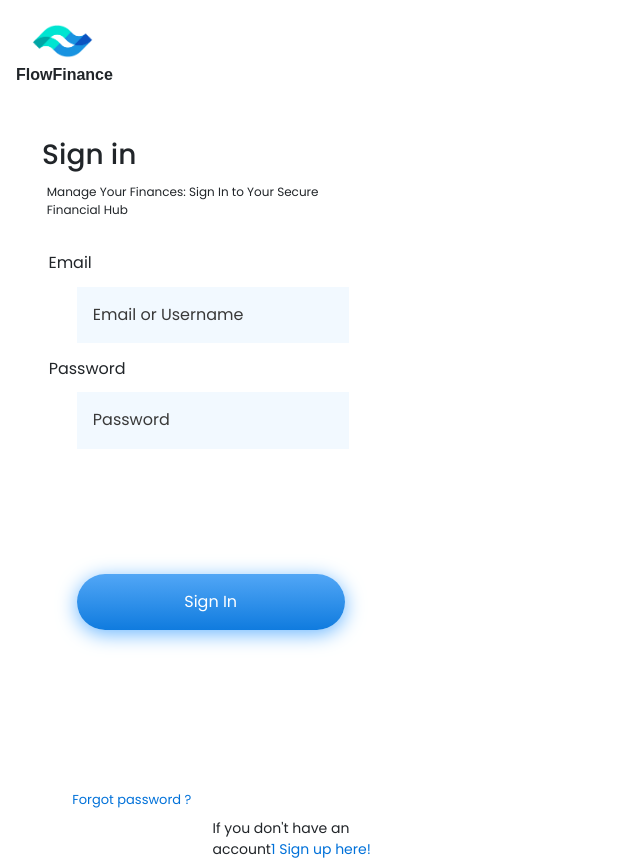
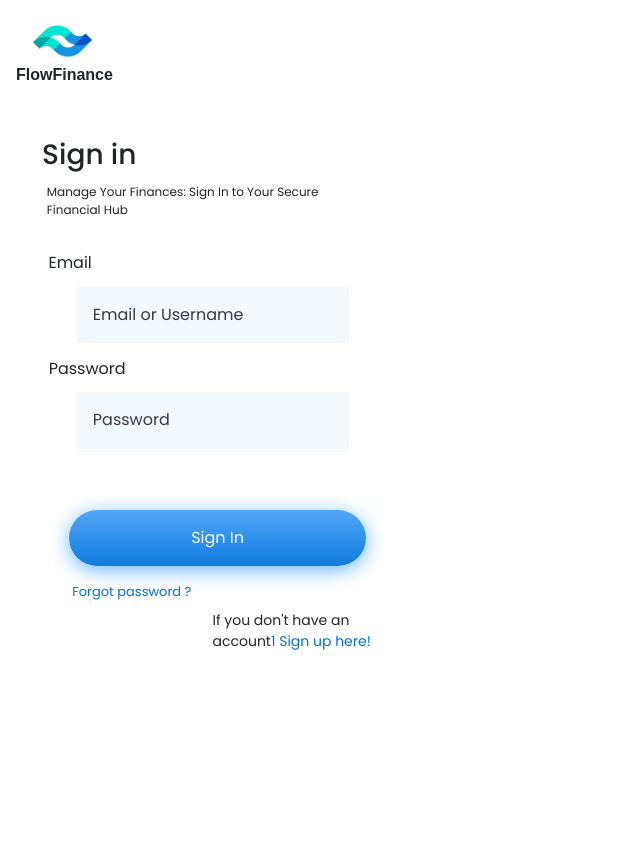
Before and after one commit to Mohammad-Abdelhadi/FinanceTracker, a React (Create React App) app in the folder frontend/: page /signin in a window 1280 px wide. Shown: the whole page, without its empty margins (0-640 px from the left). After the commit the page ends 800 px from the top, so only its background shows below. Built offline with nearby package versions, Linux system fonts and the light colour scheme; a web font is replaced by a local one.

Commit message:
Edit signin page

```diff
--- a/frontend/src/Components/UserProfile/UserProfile.css
+++ b/frontend/src/Components/UserProfile/UserProfile.css
@@ -161,18 +161,3 @@
 
 
 }
-
-.btn_sign_in {
-   width: 63%;
-   height: 3.5rem;
-   background: linear-gradient(180deg, #5daefa -17.19%, #0071d9 123.44%);
-   box-shadow: 0px 4px 20px #6bb7ff;
-   display: grid;
-   place-items: center;
-   border-radius: 40px;
-   color: #fff;
-   margin: 1rem 0 3rem 4.8rem;
-   border: none;
-   margin-top: 5rem;
-   margin-bottom: 10rem;
-}
--- a/frontend/src/Components/sign_in/signin.js
+++ b/frontend/src/Components/sign_in/signin.js
@@ -1,9 +1,6 @@
 import React, { useState, useEffect } from "react";
 import { Link } from "react-router-dom";
 import logo from "../../Images/logo.png";
-import facebook from "../../Images/facebook.png";
-import apple from "../../Images/apple.png";
-import google from "../../Images/google.png";
 import "./signin.css";
 import useLogin from "../../hooks/useLogin";
 
--- a/frontend/src/Components/sign_up/signup.css
+++ b/frontend/src/Components/sign_up/signup.css
@@ -112,7 +112,7 @@
 .sign_up input {
   /* padding: 20px 50px 20px 15px; */
   background-color: #f2f9ff;
-  color: #65b2fa;
+  color: #222222;
   padding-right: 10%;
   border: none;
 }
@@ -128,7 +128,7 @@
 }
 .custom_input{
   background-color: #f2f9ff;
-  color: #65b2fa;
+  color: #222222;
   width: 20rem;
   border: none;
   height: 3.5rem;
@@ -137,7 +137,7 @@
 .custom_input:focus{
 outline: none !important;
 background-color: #f2f9ff;
-color: #65b2fa;
+color: #171717;
 border: none;
 }
 .signup__error__container{
```
